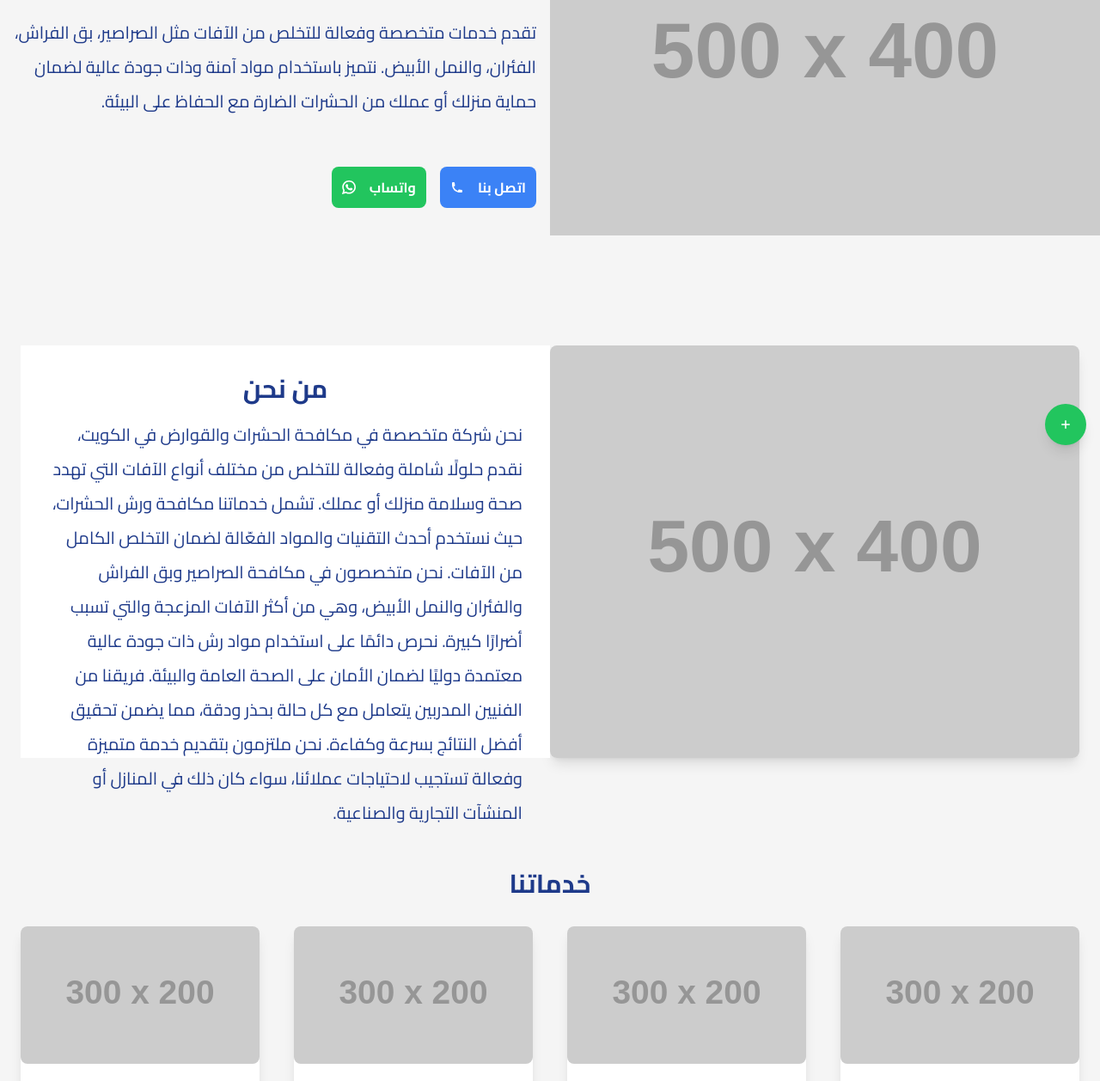
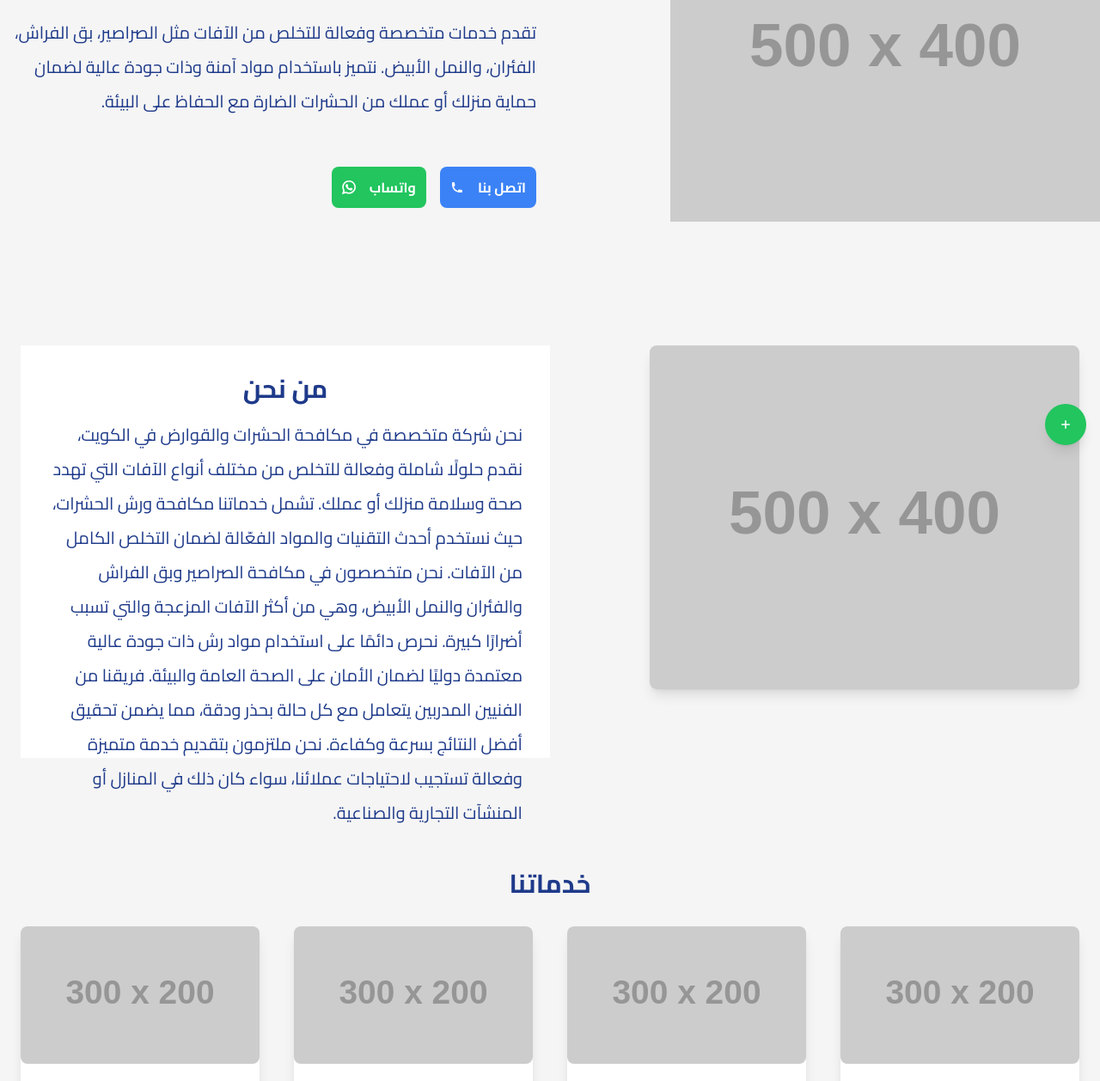
Before and after one commit to ashrafsayed2018/landingpage, a website: page index.html in a window 1280 px wide. Shown: the part 266-1524 px from the top of the page at 86% size. Drawn offline with nearby package versions, Linux system fonts and the light colour scheme; placeholder pictures from the web are drawn by us.

```diff
--- a/index.html
+++ b/index.html
@@ -90,7 +90,7 @@
           <img
             src="https://via.placeholder.com/500x400"
             alt="صورة مكافحة الآفات"
-            class="w-full h-full object-cover"
+            class="w-[500px] h-[400px] object-cover"
           />
         </div>
         <div class="lg:w-1/2 text-center lg:text-right mt-8 md:mt-0 flex flex-col justify-around p-4 h-[30rem] lg:h-full">
@@ -145,7 +145,7 @@
             <img
               src="https://via.placeholder.com/500x400"
               alt="صورة من نحن"
-              class="rounded-lg shadow-lg w-full h-full"
+              class="rounded-lg shadow-lg w-[500px] h-[400px]"
             />
           </div>
           <div class="lg:w-1/2 mt-8 lg:mt-0 text-right w-full h-[75rem] lg:h-full p-8 bg-white">
```
Also changed, not shown: style.css.
